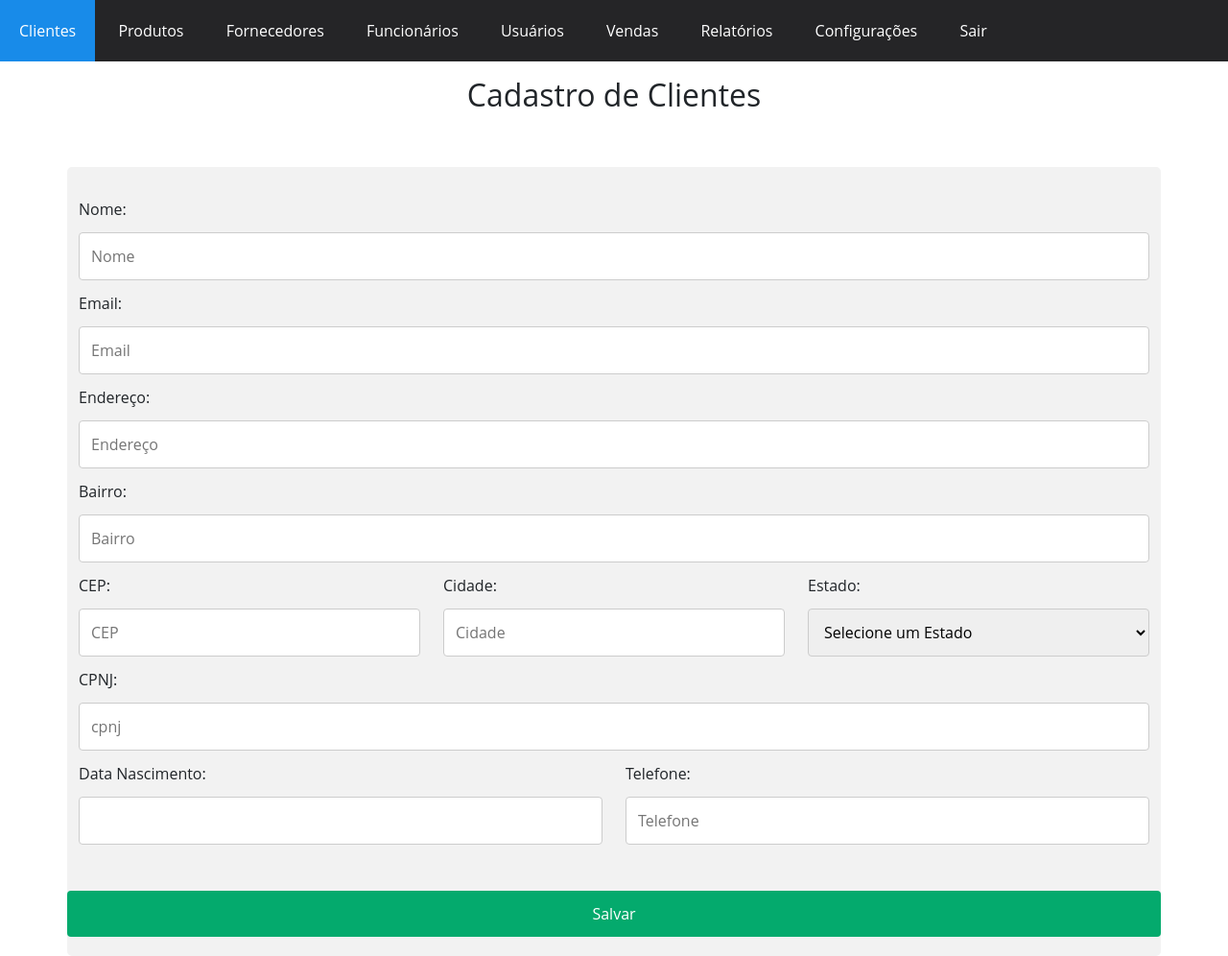
After one commit to Eduardotresdev/projeto-php-facul, a PHP site: page /menu/providers.php in a window 1280 px wide. The commit adds this page. Shown: the whole page at 96% size. Run offline with PHP 8.4, Linux system fonts and the light colour scheme; some libraries are stand-ins or nearby versions.

Commit message:
finalizado

```diff
--- a/layout/menu.inc
+++ b/layout/menu.inc
@@ -2,9 +2,9 @@
         <ul>
             <li><a href="../menu/clients.php">Clientes</a></li>
             <li><a href="../menu/products.php">Produtos</a></li>
-            <li><a href="#">Fornecedores</a></li>
+            <li><a href="../menu/providers.php">Fornecedores</a></li>
             <li><a href="../menu/professionals.php">Funcionários</a></li>
-            <li><a href="#">Usuários</a></li>
+            <li><a href="../menu/users.php">Usuários</a></li>
             <li><a href="#">Vendas</a></li>
             <li><a href="#">Relatórios</a></li>
             <li><a href="#">Configurações</a></li>
--- /dev/null
+++ b/menu/providers.php
@@ -0,0 +1,132 @@
+<!DOCTYPE html>
+<html lang="pt-BR">
+
+<head>
+    <meta charset="UTF-8">
+    <meta http-equiv="X-UA-Compatible" content="IE=edge">
+    <meta name="viewport" content="width=device-width, initial-scale=1.0">
+    <title>Sistema Estoque - Cadastro</title>
+    <link rel="stylesheet" href="../css/style.css">
+    <link href="https://cdn.jsdelivr.net/npm/bootstrap@5.0.1/dist/css/bootstrap.min.css" rel="stylesheet" integrity="sha384-+0n0xVW2eSR5OomGNYDnhzAbDsOXxcvSN1TPprVMTNDbiYZCxYbOOl7+AMvyTG2x" crossorigin="anonymous">
+
+    <link rel="stylesheet" href="//code.jquery.com/ui/1.12.0/themes/base/jquery-ui.css">
+    <script src="https://code.jquery.com/jquery-1.12.4.js"></script>
+    <script src="https://code.jquery.com/ui/1.12.0/jquery-ui.js"></script>
+
+</head>
+
+<body>
+    <?php include '../layout/menu.inc'; ?>
+
+    <h2 style="text-align: center"> Cadastro de Clientes</h2>
+    <br><br>
+
+    <div class="container">
+        <form method="POST" action="../includes/create-provider.php">
+            <div class="row">
+                <div class="col-25">
+                    <label for="nome">Nome:</label>
+                </div>
+                <div class="col-75">
+                    <input type="text" name="nome" placeholder="Nome">
+                </div>
+            </div>
+            <div class="row">
+                <div class="col-25">
+                    <label for="email">Email:</label>
+                </div>
+                <div class="col-75">
+                    <input type="text" id="email" name="email" placeholder="Email">
+                </div>
+            </div>
+            <div class="row">
+                <div class="col-25">
+                    <label for="endereco">Endereço:</label>
+                </div>
+                <div class="col-75">
+                    <input type="text" id="endereco" name="endereco" placeholder="Endereço">
+                </div>
+            </div>
+            <div class="row">
+                <div class="col-25">
+                    <label for="bairro">Bairro:</label>
+                </div>
+                <div class="col-75">
+                    <input type="text" id="bairro" name="bairro" placeholder="Bairro">
+                </div>
+            </div>
+            <div class="row">
+                <div class="form-group col-4">
+                    <label for="cep">CEP:</label>
+                    <input type="text" id="cep" name="cep" placeholder="CEP">
+                </div>
+                <div class="form-group col-4">
+                    <label for="estado">Cidade:</label>
+                    <input type="text" id="cidade" name="cidade" placeholder="Cidade">
+                </div>
+                <div class="form-group col-4">
+                    <label for="estado">Estado:</label>
+                    <select name="estado">
+                        <option value="" selected>Selecione um Estado</option>
+                        <option value="AC">Acre</option>
+                        <option value="AL">Alagoas</option>
+                        <option value="AP">Amapá</option>
+                        <option value="AM">Amazonas</option>
+                        <option value="BA">Bahia</option>
+                        <option value="CE">Ceará</option>
+                        <option value="DF">Distrito Federal</option>
+                        <option value="ES">Espírito Santo</option>
+                        <option value="GO">Goiás</option>
+                        <option value="MA">Maranhão</option>
+                        <option value="MT">Mato Grosso</option>
+                        <option value="MS">Mato Grosso do Sul</option>
+                        <option value="MG">Minas Gerais</option>
+                        <option value="PA">Pará</option>
+                        <option value="PB">Paraíba</option>
+                        <option value="PR">Paraná</option>
+                        <option value="PE">Pernambuco</option>
+                        <option value="PI">Piauí</option>
+                        <option value="RJ">Rio de Janeiro</option>
+                        <option value="RN">Rio Grande do Norte</option>
+                        <option value="RS">Rio Grande do Sul</option>
+                        <option value="RO">Rondônia</option>
+                        <option value="RR">Roraima</option>
+                        <option value="SC">Santa Catarina</option>
+                        <option value="SP">São Paulo</option>
+                        <option value="SE">Sergipe</option>
+                        <option value="TO">Tocantins</option>
+                    </select>
+                </div>
+            </div>
+            <div class="row">
+                <div class="form-group col-12">
+                    <label for="cpnj">CPNJ:</label>
+                    <input type="text" id="cpnj" name="cpnj" placeholder="cpnj">
+                </div>
+            </div>
+            <div class="row">
+                <div class="form-group col-6">
+                    <label for="data_nascimento">Data Nascimento:</label>
+                    <input type="text" id="data_nascimento" name="data_nascimento">
+                </div>
+                <div class="form-group col-6">
+                    <label for="telefone">Telefone:</label>
+                    <input type="text" id="telefone" name="telefone" placeholder="Telefone">
+                </div>
+            </div>
+
+            <div class="row pt-5">
+                <input type="submit" name="save" value="Salvar">
+            </div>
+        </form>
+    </div>
+
+
+</body>
+
+</html>
+<script>
+$(function() {
+  $("#data_nascimento").datepicker();
+});
+</script>
```
Also changed, not shown: includes/create-provider.php (+4 -6 lines), includes/create-user.php (added, +16 -0 lines), menu/users.php (added, +55 -0 lines), sql/projeto_facul.sql (added, +248 -0 lines).
